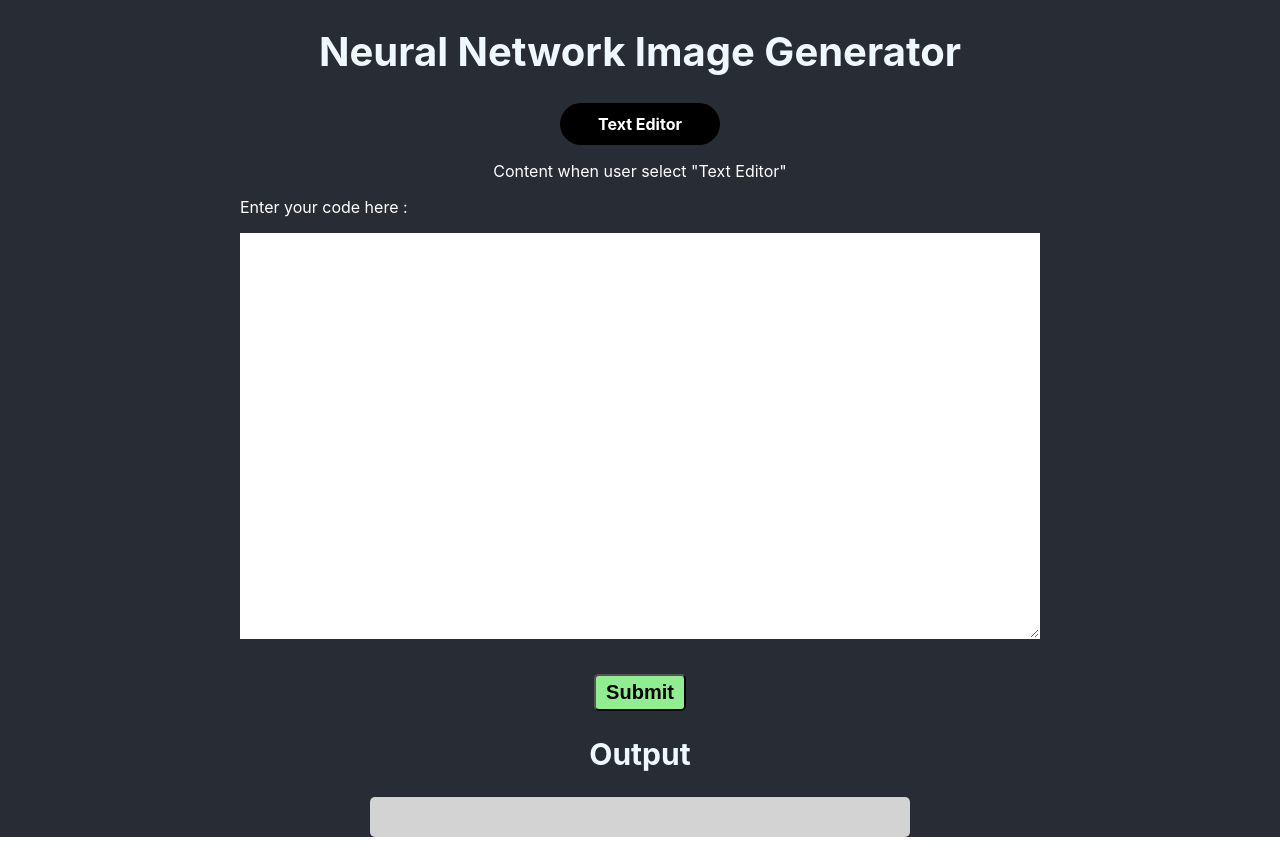
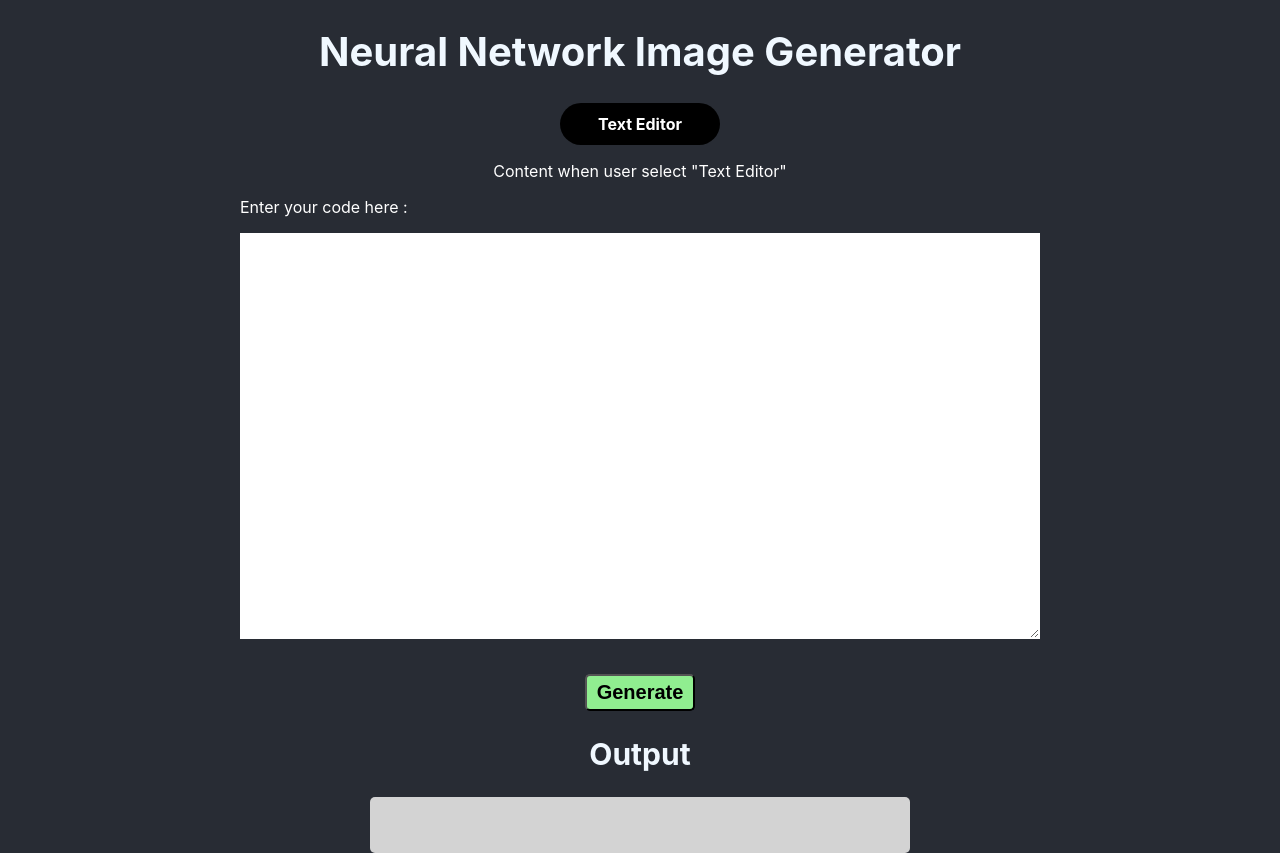
Before and after one commit to Chockaaa/OSS-Project-PyTorchNeuralNetworkViz, a React (Create React App) app in the folder pytorch-nn-website/: page / in a window 1280 px wide. Built offline with nearby package versions, Linux system fonts and the light colour scheme.

Commit message:
edited the output component

```diff
--- a/pytorch-nn-website/src/App.js
+++ b/pytorch-nn-website/src/App.js
@@ -9,7 +9,6 @@ function App() {
     <div className="background">
       <h1 className="header">Neural Network Image Generator</h1>
         <ToggleSwitch />
-        <OutputDisplay />
       </div>
   );
 }
--- a/pytorch-nn-website/src/components/CustomiseForm.js
+++ b/pytorch-nn-website/src/components/CustomiseForm.js
@@ -1,5 +1,6 @@
 import React from 'react'
 import { useState } from 'react';
+import OutputDisplay from './OutputDisplay';
 
 function CustomiseForm(){
 
@@ -25,10 +26,26 @@ function CustomiseForm(){
       setLayer(layer_list);
     }
 
+    //Generate button click
+    const [click, setClick] = useState(false)
+    const handleSubmitClick = () =>{
+      setClick(true)
+      // setTimeout(() => {
+      //   setClick(false)},
+      //   2000)
+      }
+
     const handleFormSubmit=(e)=>{
       e.preventDefault();
       const outputData =layer.map((singleLayer)=>singleLayer.layer);
       setOutput(outputData);
+      handleSubmitClick();
+    }
+
+    const handleOutput = (array) => {
+      let concatString = ""
+      array.length > 0 ? concatString = array.join(',') : concatString = ""
+      return concatString;
     }
 
     return(
@@ -68,19 +85,19 @@ function CustomiseForm(){
 
             ))}
 
+            <button type='button' className='submit-btn' onClick={handleFormSubmit}>
+                <span>Generate</span>
+            </button>
 
-            <button type='button' className='submit-btn' onClick={handleFormSubmit}><span>Submit</span></button>
+            {click ?
+              (output['0']!='' ? <OutputDisplay code={'Layers ='+ handleOutput(output)}/>
+              : <p style={{textAlign: "center", color: "white"}}>You need to select the number of layers</p>)
+              : ""}
+
 
         </form>
-        {/* <h2 className='Output'>Output</h2> */}
 
-        {/* <div className="Output-background">
-              {output.length>0 && (
-                <div className='output-layer'>
-                  layers=[{output.join(',')}]
-                  </div>
-              )}
-         </div> */}
+
     </div>
 )
 }
--- a/pytorch-nn-website/src/components/OutputDisplay.js
+++ b/pytorch-nn-website/src/components/OutputDisplay.js
@@ -1,22 +1,25 @@
 import React from 'react'
 import PropTypes from 'prop-types'
 
-function OutputDisplay(){
-
-
+function OutputDisplay({code}){
   return (
     <div>
         <h2 className='output'>Output</h2>
 
         <div className='Output-background'>
-
+          <p>{code}</p>
         </div>
     </div>
   )
 }
 
 OutputDisplay.propTypes = {
-    output: ""
+  code: PropTypes.string.isRequired
 }
 
+OutputDisplay.defaultProps = {
+  code: ""
+}
+
+
 export default OutputDisplay
--- a/pytorch-nn-website/src/components/TextBoxForm.js
+++ b/pytorch-nn-website/src/components/TextBoxForm.js
@@ -1,5 +1,5 @@
 import React, { useState } from 'react'
-
+import OutputDisplay from './OutputDisplay'
 function TextBoxForm(){
 
   const [code, setCode] = useState("")
@@ -12,12 +12,15 @@ function TextBoxForm(){
     setCode("")
   }
   return (
+    <div>
     <div className='text-container' onSubmit={handleSubmit}>
         <p style={{color:"white", textAlign:"left"}}>Enter your code here :</p>
         <div className='textbox'>
             <textarea value={code} onChange={handleChange}></textarea>
         </div>
-        <button className='submit-btn'>Submit</button>
+        <button className='submit-btn'>Generate</button>
+    </div>
+    <OutputDisplay />
     </div>
   )
 }
```
